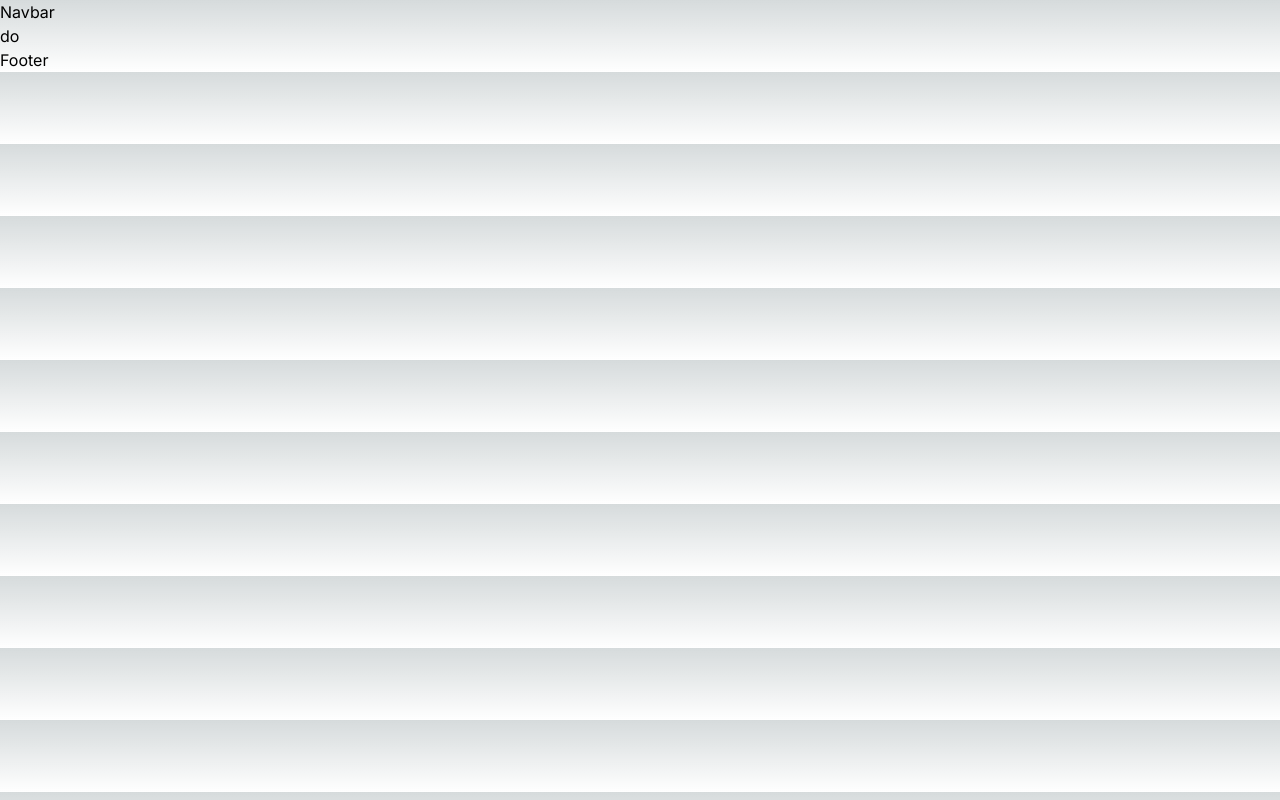
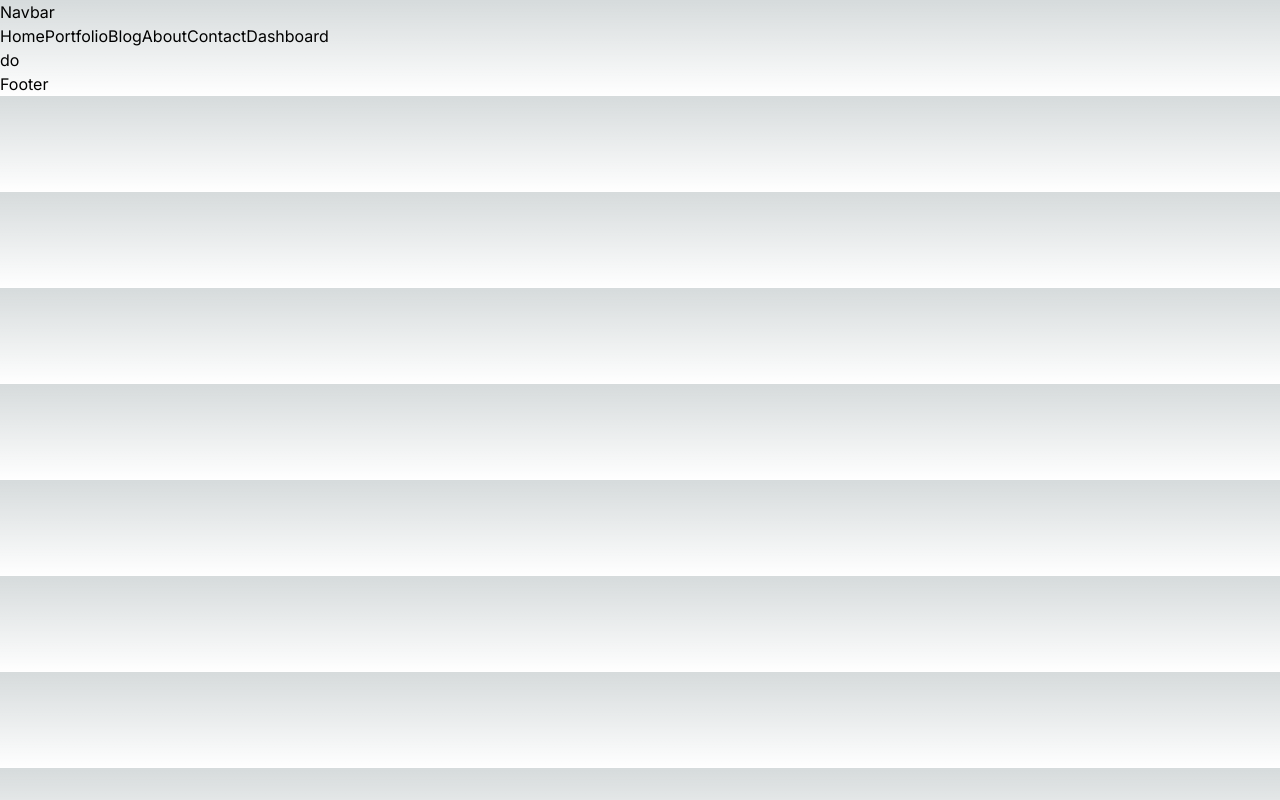
Before and after one commit to jonnyabrams/nextjs13-tryout, a Next.js app: page / in a window 1280 px wide. Built offline with nearby package versions, Linux system fonts and the light colour scheme.

Commit message:
chore: map over navlinks for Navbar

```diff
--- a/src/components/navbar/Navbar.tsx
+++ b/src/components/navbar/Navbar.tsx
@@ -1,5 +1,18 @@
+import Link from "next/link";
+
+import { navLinks } from "@/src/constants";
+
 const Navbar = () => {
-  return <div>Navbar</div>;
+  return (
+    <div>
+      <Link href="/">Navbar</Link>
+      <div>
+        {navLinks.map((link) => (
+          <Link href={link.url} key={link.id}>{link.title}</Link>
+        ))}
+      </div>
+    </div>
+  );
 };
 
 export default Navbar;
--- /dev/null
+++ b/src/constants/index.tsx
@@ -0,0 +1,8 @@
+export const navLinks = [
+  { id: 1, title: "Home", url: "/" },
+  { id: 2, title: "Portfolio", url: "/portfolio" },
+  { id: 3, title: "Blog", url: "/blog" },
+  { id: 4, title: "About", url: "/about" },
+  { id: 5, title: "Contact", url: "/contact" },
+  { id: 6, title: "Dashboard", url: "/dashboard" },
+];
```
